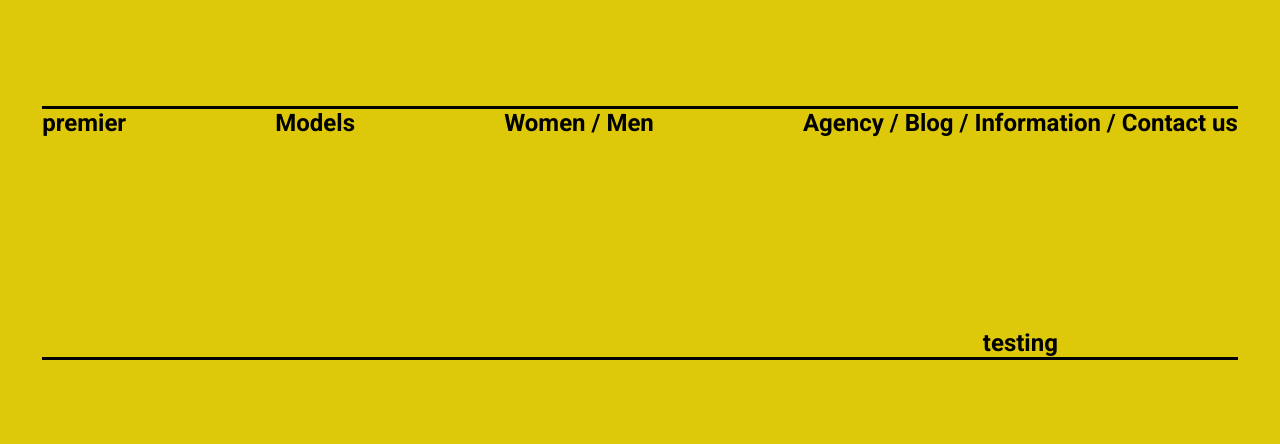
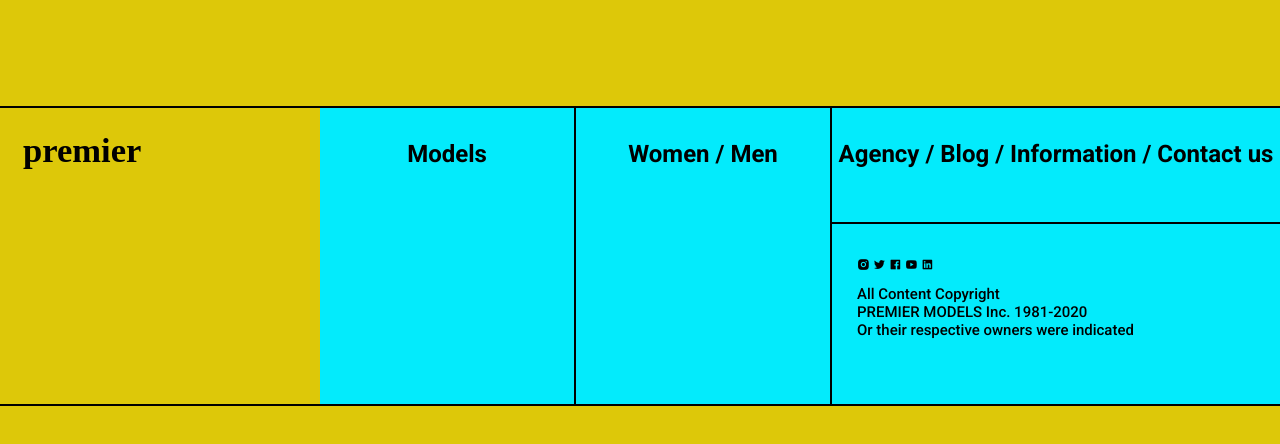
Before and after one commit to anmol4khatri/Premier-Model-Management-Agency, a plain HTML site: page index.html in a window 1280 px wide. Shown: the part 7646-8090 px from the top of the page. Drawn offline with nearby package versions, Linux system fonts and the light colour scheme; a web font is replaced by a local one.

Commit message:
added footer section

```diff
--- a/assets/CSS/style.css
+++ b/assets/CSS/style.css
@@ -41,7 +41,7 @@
 }
 #nav h1{
     background-color: bisque;
-    border-right: 2px solid black;
+    border-right: 0.2vw solid black;
     height: 100%;
     width: 20%;
     display: flex;
@@ -464,22 +464,63 @@
 }
 #page9{
     background:#ddc809;
-    padding: 2vw 3.3vw;
+    padding: 2vw 0;
     width: 100%;
     height: 60%;
 }
 #footer{
-    border-top: 3px solid black;
-    border-bottom: 3px solid black;
+    width: 100%;
+    height: 70%;
+    border-top: 0.2vw solid black;
+    border-bottom: 0.2vw solid black;
     margin-top: 6vw;
     display: flex;
-    justify-content: space-between;
-    align-items: flex-start;
 }
 #footer4{
+    width: 35%;
+    height: 100%;
     display: flex;
     flex-direction: column;
     justify-content: space-between;
     align-items: center;
-    gap: 15vw;
+    background-color: #03ebfc;
 }
+#footer1{
+    width: 25%;
+    font-family: 'monument';
+    font-size: 1.8vw;
+    padding: 1.8vw;
+}
+#footer2, #footer3{
+    border-right: 0.2vw solid black;
+    background-color: #03ebfc;
+    width: 20%;
+}
+#footer2, #footer3, #footer4{
+    height: 100%;
+    padding-top: 0.8vw;
+    padding: 2.5vw 0;
+}
+#footer2 h2, #footer3 h2, #footer4 h2{
+    font-weight: 600;
+    text-align: center;
+}
+#footer4_bottom{
+    background-color: #03ebfc;
+    width: 100%;
+    height: 65%;
+    border-top: 0.2vw solid black;
+    text-align: center;
+    font-size: 1vw;
+    font-weight: 500;
+    display: flex;
+    flex-direction: column;
+    justify-content: center;
+    align-items: flex-start;
+    gap: 1vw;
+    padding-left: 25px;
+}
+#footer4 h3{
+    font-weight: 500;
+    text-align: left;
+}
--- a/index.html
+++ b/index.html
@@ -263,7 +263,19 @@
                         <h2>Agency / Blog / Information / Contact us</h2>
                     </div>
                     <div id="footer4_bottom">
-                        <h2>testing</h2>
+                        <div id="icons">
+                            <i class="ri-instagram-fill"></i>
+                            <i class="ri-twitter-fill"></i>
+                            <i class="ri-facebook-box-fill"></i>
+                            <i class="ri-youtube-fill"></i>
+                            <i class="ri-linkedin-box-fill"></i>
+                        </div>
+                        <div id="text">
+                            <!-- <i class="ri-copyright-line"></i> -->
+                            <h3>All Content Copyright</h3>
+                            <h3>PREMIER MODELS Inc. 1981-2020</h3>
+                            <h3>Or their respective owners were indicated</h3>
+                        </div>
                     </div>
                 </div>
             </div>
```
